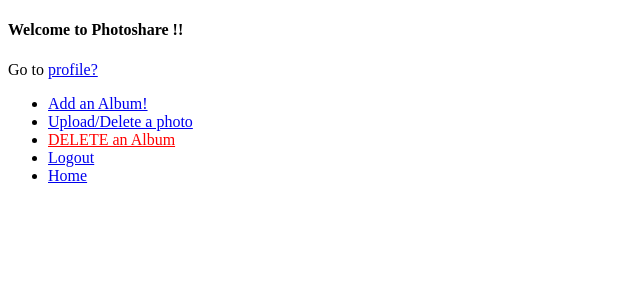
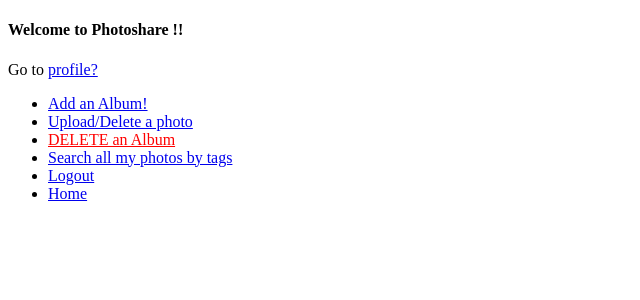
Before and after one commit to sarthakjagetia/PhotoShare, a Flask app: page /hello in a window 1280 px wide. Shown: the top 300 px of the page, without its empty margins (0-640 px from the left). Run offline with Flask 2, Linux system fonts and the light colour scheme; data comes from the database, SQL or seed files in the repository.

Commit message:
Search by tags feature I Users can search THEIR OWN photos by the tags they have used via a hyperlink.

```diff
--- a/app.py
+++ b/app.py
@@ -244,8 +244,10 @@
 def upload_file():
     '''
     Shortcomings: If a user inputs a wrong album name; the code breaks instead of throwing him a message that
-    "No such album exists"...
-    Need to nicely handle that exception
+    "No such album exists"...Need to nicely handle that exception
+
+    Tags Create table has been modified; Has_tags table has been deleted and the Foreign key (picture_id) has
+    been added now into Tags table
 
     Tags are taken input from the user as: #tag1 #tag2 #tag3
     '''
@@ -322,6 +324,36 @@
     #return render_template('hello.html', message='Deleted!')
     return render_template('upload.html', photos=getUsersPhotos(uid), albums= getUsersAlbums(uid))
 
+#####################SEARCHING A USER'S UPLOADED PHOTOS BY TAGS###########################
+@app.route('/search_by_tags',methods=['POST','GET'])
+@flask_login.login_required
+def search_by_tags():
+    '''
+    Shortcomings: If a user has not uploaded any photos, the page returns a blank page.
+    NOTE: DEALT WITH THE ABOVE SHORTCOMING BELOW
+    :return:
+    '''
+    uid = getUserIdFromEmail(flask_login.current_user.id)
+    cursor = conn.cursor()
+    cursor.execute("SELECT DISTINCT t.tag_word FROM Tags t WHERE t.picture_id IN (SELECT p.picture_id FROM Pictures p WHERE p.picture_id = t.picture_id AND p.user_id ='{0}')".format(uid))
+    tags = cursor.fetchall()
+    #print(type(tags))
+    #print("_____")
+    if(tags): #if tuple tags is not empty then render the page
+        return render_template('search_by_tags.html', Tags = tags)
+    else: #if empty then message the user to upload some photos first
+        return render_template('search_by_tags.html', message="Upload a photo with some tags first!")
+
+@app.route('/MyPhotoByTags')
+def MyPhotoByTags():
+    uid = getUserIdFromEmail(flask_login.current_user.id)
+    tag_word = request.args.get('tag_word_ToBePassed')
+    cursor = conn.cursor()
+    cursor.execute("SELECT p.picture_id, p.imgdata, p.caption FROM Pictures p WHERE p.picture_id IN(SELECT t.picture_id FROM Tags t WHERE t.tag_word = '{0}') AND p.user_id='{1}'".format(str(tag_word), uid))
+    return render_template('search_by_tags.html', photos = cursor.fetchall())
+##################### END ####################################
+
+
 # default page
 @app.route("/", methods=['GET'])
 def homepage():
--- a/templates/hello.html
+++ b/templates/hello.html
@@ -28,8 +28,9 @@
 
 <ul>
     <li><a href='/add_album'>Add an Album!</a></li>
-<li><a href='/upload'>Upload/Delete a photo</a> </li>
+    <li><a href='/upload'>Upload/Delete a photo</a> </li>
     <li ><a style="color:#FF0000;"href='/delete_album'>DELETE an Album</a></li>
-<li><a href='/logout'>Logout</a></li>
-<li><a href='/'>Home</a></li>
+    <li><a href='/search_by_tags'>Search all my photos by tags</a></li>
+    <li><a href='/logout'>Logout</a></li>
+    <li><a href='/'>Home</a></li>
 </ul>
```
Also changed, not shown: templates/search_by_tags.html (added, +41 -0 lines).
